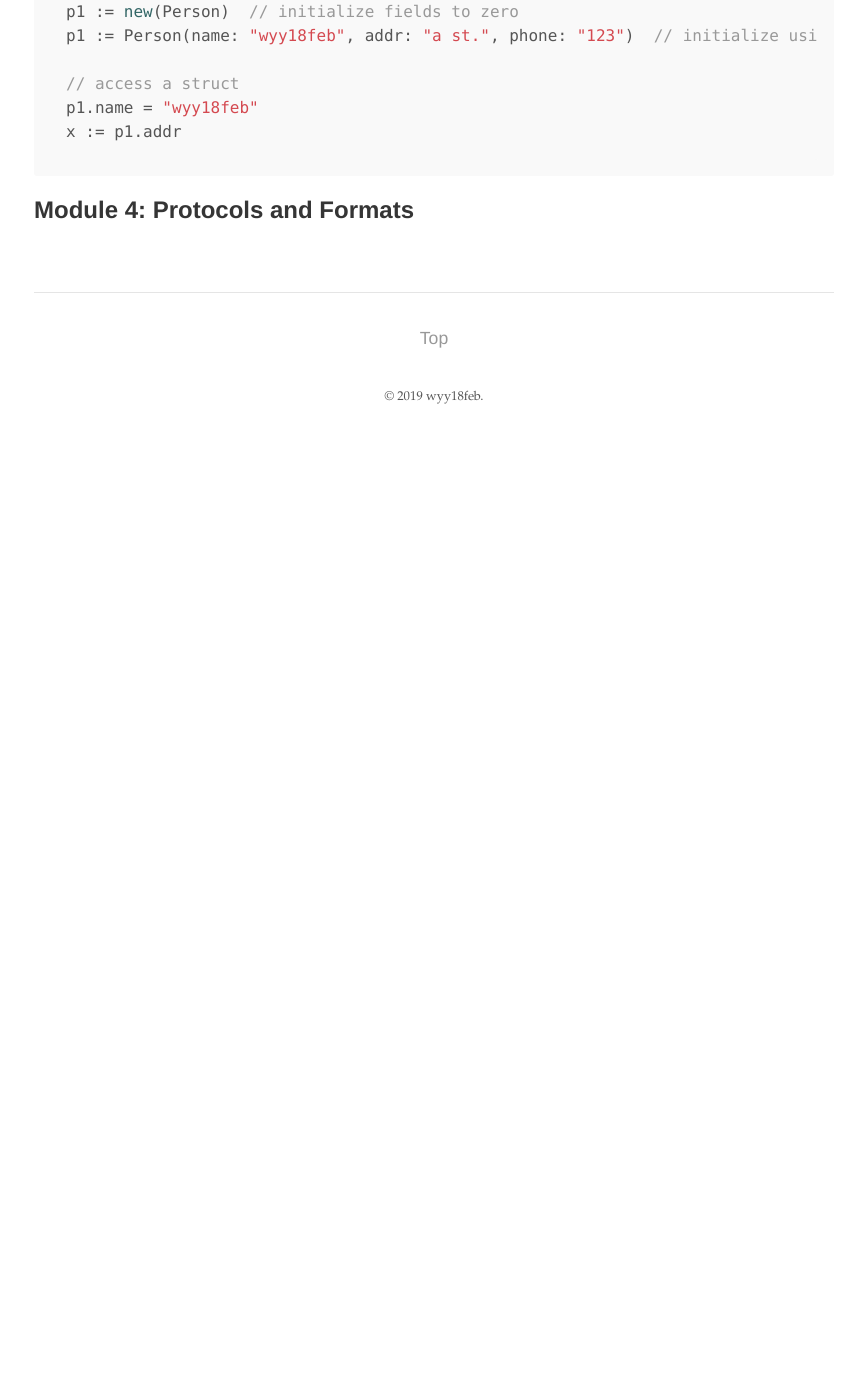
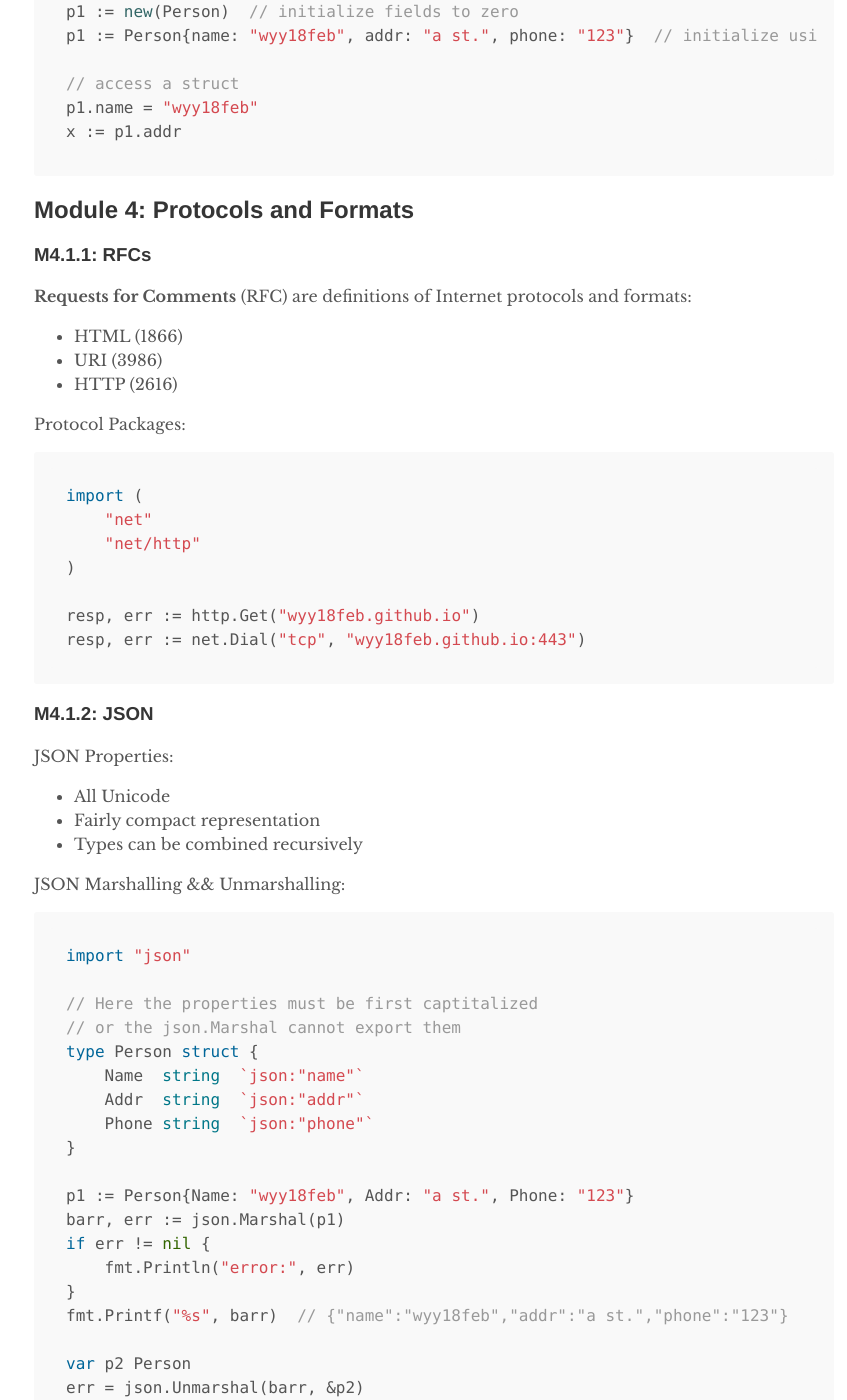
Before and after one commit to wyy18feb/wyy18feb.github.io, a Jekyll site: the page built from _posts/2019-10-01-First-Step-in-Go.md, in a window 1280 px wide and 1400 px high, scrolled down 13433 px. Shown: the whole window, without its empty margins (206-1053 px from the left). Built offline with Jekyll 4.4.1, drawn with Linux system fonts in a browser that asks for light colours; before the commit the page ends 13873 px from its top, so only the background shows below that; some of the changed text lies outside the part shown.

Commit message:
post 20191002

````diff
--- a/_posts/2019-10-01-First-Step-in-Go.md
+++ b/_posts/2019-10-01-First-Step-in-Go.md
@@ -514,7 +514,7 @@ for key, value := idMap {
 ### M3.3.1 Structs
 
 ```go
-type struct Person {
+type Person struct {
     name string
     addr string
     phone string
@@ -523,7 +523,7 @@ var p1 Person
 
 // initialize a struct
 p1 := new(Person)  // initialize fields to zero
-p1 := Person(name: "wyy18feb", addr: "a st.", phone: "123")  // initialize using a struct literal
+p1 := Person{name: "wyy18feb", addr: "a st.", phone: "123"}  // initialize using a struct literal
 
 // access a struct
 p1.name = "wyy18feb"
@@ -531,3 +531,98 @@ x := p1.addr
 ```
 
 ## Module 4: Protocols and Formats
+
+### M4.1.1: RFCs
+
+**Requests for Comments** (RFC) are definitions of Internet protocols and formats:
+- HTML (1866)
+- URI (3986)
+- HTTP (2616)
+
+Protocol Packages:
+
+```go
+import (
+    "net"
+    "net/http"
+)
+
+resp, err := http.Get("wyy18feb.github.io")
+resp, err := net.Dial("tcp", "wyy18feb.github.io:443")
+```
+
+### M4.1.2: JSON
+
+JSON Properties:
+- All Unicode
+- Fairly compact representation
+- Types can be combined recursively
+
+JSON Marshalling && Unmarshalling:
+
+```go
+import "json"
+
+// Here the properties must be first captitalized
+// or the json.Marshal cannot export them
+type Person struct {
+    Name  string  `json:"name"`
+    Addr  string  `json:"addr"`
+    Phone string  `json:"phone"`
+}
+
+p1 := Person{Name: "wyy18feb", Addr: "a st.", Phone: "123"}
+barr, err := json.Marshal(p1)
+if err != nil {
+    fmt.Println("error:", err)
+}
+fmt.Printf("%s", barr)  // {"name":"wyy18feb","addr":"a st.","phone":"123"}
+
+var p2 Person
+err = json.Unmarshal(barr, &p2)
+if err != nil {
+    fmt.Println("error:", err)
+}
+fmt.Printf("%s\n", p2)  // {wyy18feb a st. 123}
+```
+
+### M4.2.1: File Access, ioutil
+
+Files:
+- Linear access, not random access (mechanical delay)
+- Basic operations:
+	1. Open
+	2. Read
+	3. Write
+	4. Close
+	5. Seek
+
+Ioutil Package:
+
+```go
+import "io/ioutil"
+
+dat, err := ioutil.ReadFile("test.txt")  // large files may cause a problem
+err := ioutil.WriteFile("outfile.txt", dat, 0777)
+```
+
+### M4.2.2: File Access, os
+
+Os Package:
+
+```go
+import os
+
+// read 10 bytes from the file dt.txt
+f, err := os.Open("dt.txt")
+barr := make([]byte, 10)
+nb, err := f.Read(barr)
+f.Close()
+
+// create a file and write something into it
+f, err := os.Create("outfile.txt")
+barr := []byte{1, 2, 3}
+nb, err := f.Write(barr)
+nb, err := f.WriteString("Hi")
+f.Close()
+```
````
Also changed, not shown: _drafts/First-Step-In-Go.md (+97 -2 lines).
